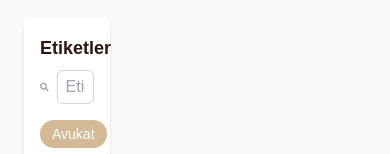
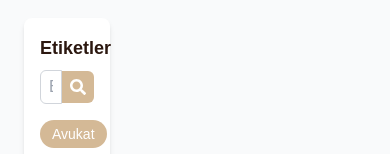
Before and after one commit to nihanrls/avukat-front, a Next.js app: page /blog in a window 390 px wide. Shown: the part 302-456 px from the top of the page. Built offline with nearby package versions, Linux system fonts and the light colour scheme.

Commit message:
FilterTags ve postara komponentleri biçimsel olarak benzetildi, mobil versiyonları düzenlenmeli

```diff
--- a/components/FilterTags.tsx
+++ b/components/FilterTags.tsx
@@ -24,17 +24,19 @@ const FilterTags = ({ tags }: { tags: string[] }) => {
   );
 
   return (
-    <div className="bg-white shadow-md rounded-lg p-4 w-full max-w-xs md:max-w-sm lg:max-w-md">
+    <div className="bg-white shadow-md rounded-lg p-4 w-full max-w-xs md:max-w-sm lg:max-w-md mx-auto">
       <h2 className="text-lg font-semibold mb-2 text-[#2c1810]">Etiketler</h2>
       <div className="flex items-center mb-4">
-        <FaSearch className="text-gray-400 mr-2" />
         <input
           type="text"
           placeholder="Etiket ara..."
           value={searchQuery}
           onChange={(e) => setSearchQuery(e.target.value)}
-          className="border border-gray-300 rounded-md px-2 py-1 w-full transition duration-200"
+          className="border border-gray-300 rounded-l-md px-2 py-1 w-full focus:outline-none"
         />
+        <button className="bg-[#d4b996] rounded-r-md p-2 flex items-center">
+          <FaSearch className="text-white" />
+        </button>
       </div>
       <div className="flex flex-wrap">
         {filteredTags.length > 0 ? (
```
